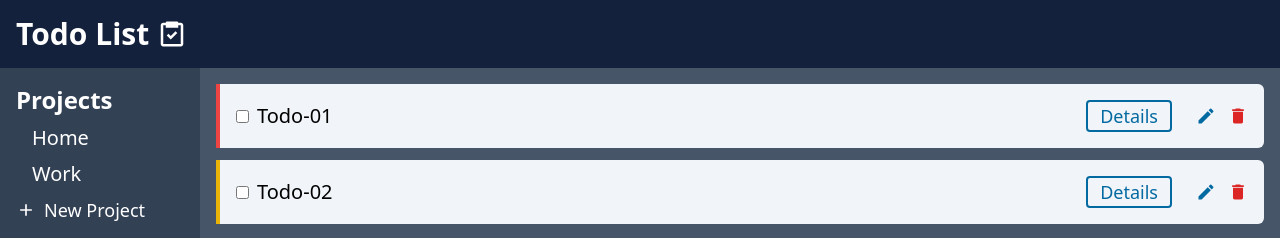
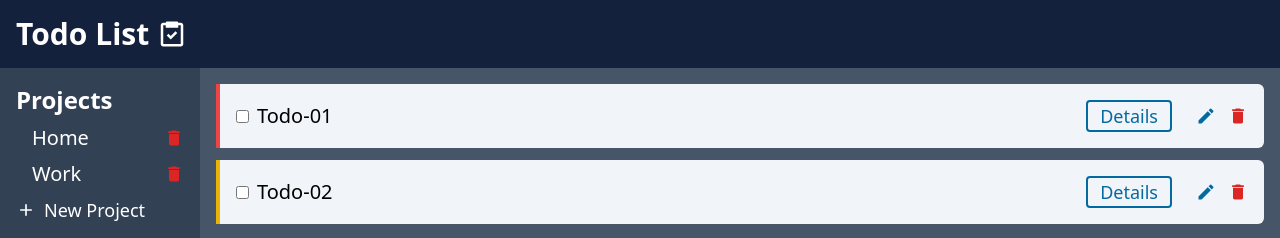
Before and after one commit to nacen-dev/odin-todo-list, a React (Create React App) app: page / in a window 1280 px wide. Shown: the top 238 px of the page. Built offline with nearby package versions, Linux system fonts and the light colour scheme.

Commit message:
Implement Removing of Project

```diff
--- a/src/features/ProjectList/ProjectList.tsx
+++ b/src/features/ProjectList/ProjectList.tsx
@@ -1,8 +1,12 @@
 import React, { useState } from "react";
-import { MdAdd } from "react-icons/md";
+import { MdAdd, MdDelete } from "react-icons/md";
 import { useAppDispatch, useAppSelector } from "../../app/hooks";
 import { changeActiveContent } from "../activeContent/activeContentSlice";
-import { addProject, selectProjectList } from "./projectListSlice";
+import {
+  addProject,
+  removeProject,
+  selectProjectList,
+} from "./projectListSlice";
 
 interface Props {}
 
@@ -31,16 +35,26 @@ const ProjectList = (props: Props) => {
     setProjectName("");
   };
 
+  const handleRemoveProject = (projectName: string) => {
+    dispatch(removeProject({ projectName: projectName }));
+    console.log("Removed")
+  };
+
   return (
     <div>
       <ul className="flex flex-col gap-2 ml-4 my-2">
         {projectList.map((project) => (
-          <li
-            key={project.name}
-            onClick={() => handleChangeContent(project.name)}
-            className="text-white cursor-pointer text-xl"
-          >
-            {project.name}
+          <li key={project.name} className=" flex justify-between items-center">
+            <p
+              className="text-white cursor-pointer text-xl"
+              onClick={() => handleChangeContent(project.name)}
+            >
+              {project.name}
+            </p>
+            <MdDelete
+              onClick={() => handleRemoveProject(project.name)}
+              className="text-red-600 text-xl cursor-pointer"
+            />
           </li>
         ))}
       </ul>
```
